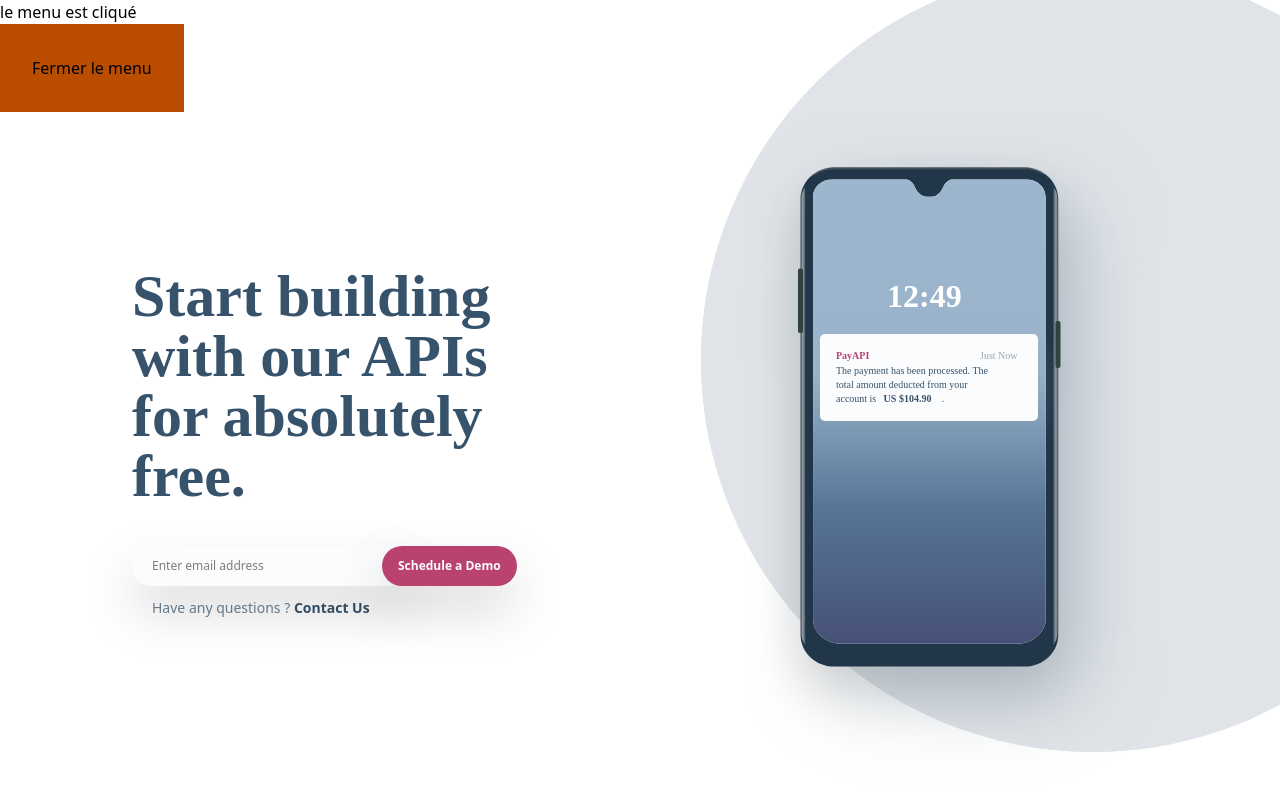
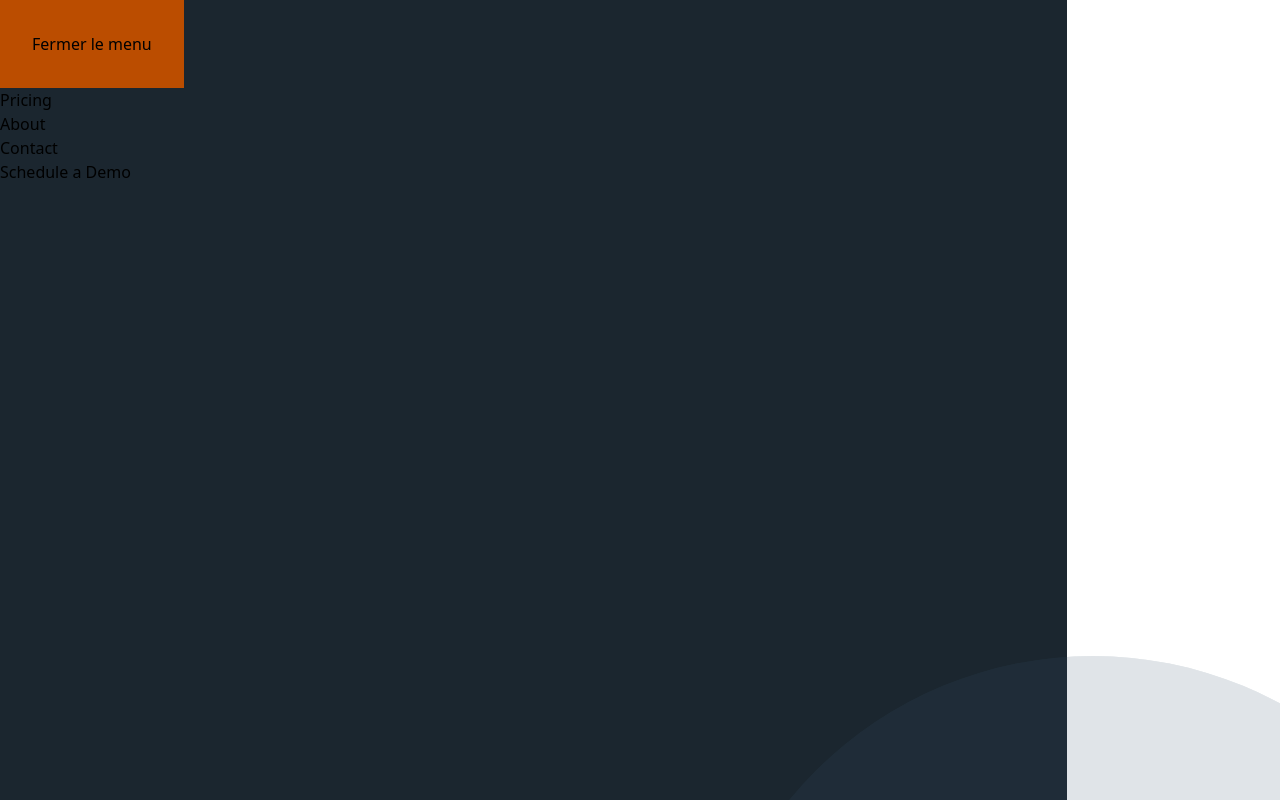
Before and after one commit to QuentinPetton/payApi-multisite, an Angular app: page / in a window 1280 px wide. Both pictures are taken after a click on the button "Ouvrir le menu". Shown: the top 800 px of the page. Built offline with nearby package versions, Linux system fonts and the light colour scheme.

Commit message:
feat/menu: prevent scrolling using Renderer2

```diff
--- a/src/app/shared/burger-menu/burger-menu.component.html
+++ b/src/app/shared/burger-menu/burger-menu.component.html
@@ -4,8 +4,15 @@
     <button class="p-8 bg-amber-700">Ouvrir le menu</button>
   </div>
 } @else {
-  <p>le menu est cliqué</p>
-  <div (click)="handleBurgerClick()">
-    <button class="p-8 bg-amber-700">Fermer le menu</button>
+  <div class="bg-mirage-blue h-screen w-10/12">
+    <div (click)="handleBurgerClick()">
+      <button class="p-8 bg-amber-700">Fermer le menu</button>
+    </div>
+    <ul>
+      <li>Pricing</li>
+      <li>About</li>
+      <li>Contact</li>
+      <li>Schedule a Demo</li>
+    </ul>
   </div>
 }
--- a/src/app/shared/burger-menu/burger-menu.component.ts
+++ b/src/app/shared/burger-menu/burger-menu.component.ts
@@ -1,4 +1,4 @@
-import { Component, signal } from '@angular/core';
+import { Component, signal, Renderer2, inject } from '@angular/core';
 
 @Component({
   standalone: true,
@@ -9,9 +9,14 @@ import { Component, signal } from '@angular/core';
 })
 export class BurgerMenuComponent {
 isActive = signal(false);
+private renderer = inject(Renderer2);
 
 handleBurgerClick() {
   this.isActive.set(!this.isActive());
-  console.log('Burger menu clicked');
+  if (this.isActive()) {
+    this.renderer.setStyle(document.body, 'overflow', 'hidden');
+  } else {
+    this.renderer.removeStyle(document.body, 'overflow');
+  }
 }
 }
```
